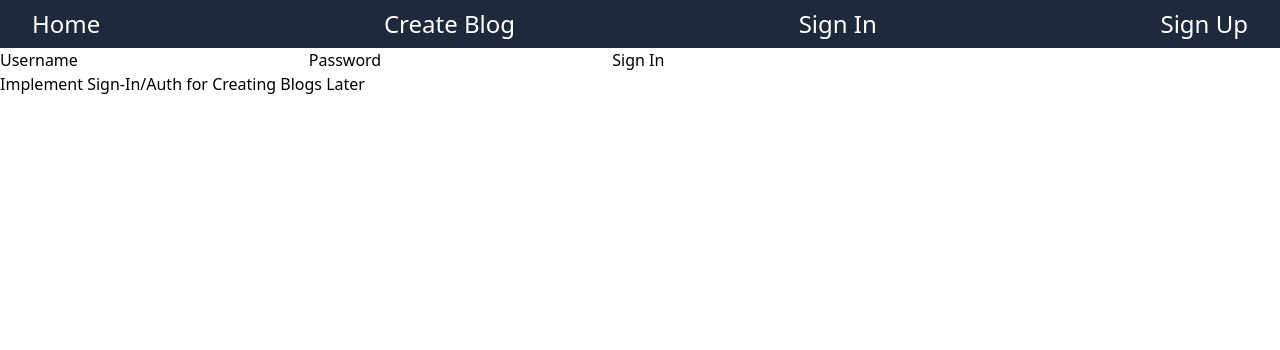
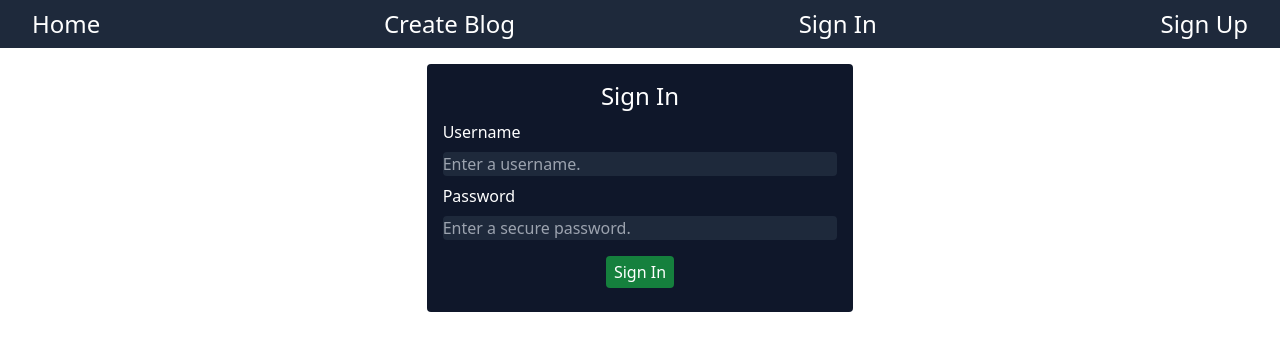
Before and after one commit to COValhalla/blog-create, a React (Vite) app: page /sign-in in a window 1280 px wide. Shown: the top 350 px of the page. Built offline with nearby package versions, Linux system fonts and the light colour scheme.

Commit message:
Added sign-in boilerplate.

```diff
--- a/src/components/SignIn.jsx
+++ b/src/components/SignIn.jsx
@@ -1,18 +1,73 @@
-import React from 'react'
+import React, { useState } from 'react'
 
 function SignIn() {
+  const [username, setUsername] = useState('')
+  const [password, setPassword] = useState('')
+  const [message, setMessage] = useState('')
+
+  const handleSubmit = async (e) => {
+    e.preventDefault()
+    try {
+      const res = await fetch('http://localhost:3000/api/users/login', {
+        method: 'POST',
+        headers: {
+          'Content-Type': 'application/json',
+        },
+        body: JSON.stringify({
+          username,
+          password,
+        }),
+      })
+
+      if (res.status === 200) {
+        setUsername('')
+        setPassword('')
+        setMessage('User logged in successfully.')
+      } else {
+        setMessage('Error logging in.')
+      }
+    } catch (error) {
+      console.error(error)
+    }
+  }
+
   return (
     <div>
-      <form action="GET">
+      <form
+        className="mx-auto mt-4 flex w-1/3 flex-col gap-2 rounded bg-slate-900 p-4 text-white"
+        onSubmit={handleSubmit}
+      >
+        <h1 className="mx-auto text-2xl">Sign In</h1>
         <label htmlFor="username">Username</label>
-        <input type="text" name="username" id="username" />
+        <input
+          value={username}
+          onChange={(e) => setUsername(e.target.value)}
+          className="rounded bg-slate-800"
+          placeholder="Enter a username."
+          type="text"
+          name="username"
+          id="username"
+        />
 
         <label htmlFor="password">Password</label>
-        <input type="password" name="password" id="password" />
+        <input
+          value={password}
+          onChange={(e) => setPassword(e.target.value)}
+          className="rounded bg-slate-800"
+          placeholder="Enter a secure password."
+          type="password"
+          name="password"
+          id="password"
+        />
 
-        <button type="submit">Sign In</button>
+        <button
+          className="mt-2 w-fit self-center rounded bg-green-700 py-1 px-2 "
+          type="submit"
+        >
+          Sign In
+        </button>
+        <div className="mx-auto">{message ? <p>{message} </p> : null} </div>
       </form>
-      <h1 className="">Implement Sign-In/Auth for Creating Blogs Later</h1>
     </div>
   )
 }
--- a/src/components/SignUp.jsx
+++ b/src/components/SignUp.jsx
@@ -34,9 +34,10 @@ function SignUp() {
   return (
     <div>
       <form
-        className="mx-auto mt-4 flex w-1/2 flex-col gap-2 rounded bg-slate-900 p-4 text-white"
+        className="mx-auto mt-4 flex w-1/3 flex-col gap-2 rounded bg-slate-900 p-4 text-white"
         onSubmit={handleSubmit}
       >
+        <h1 className="mx-auto text-2xl">Sign Up</h1>
         <label htmlFor="username">Username</label>
         <input
           value={username}
```
Also changed, not shown: 1 other file (tests, documents, lock files or other folders).
